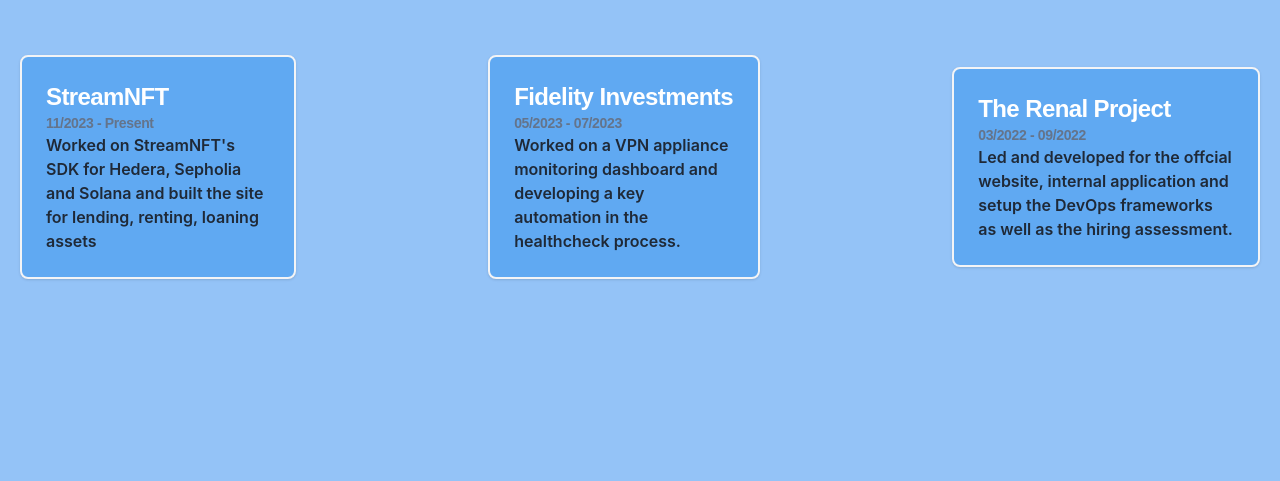
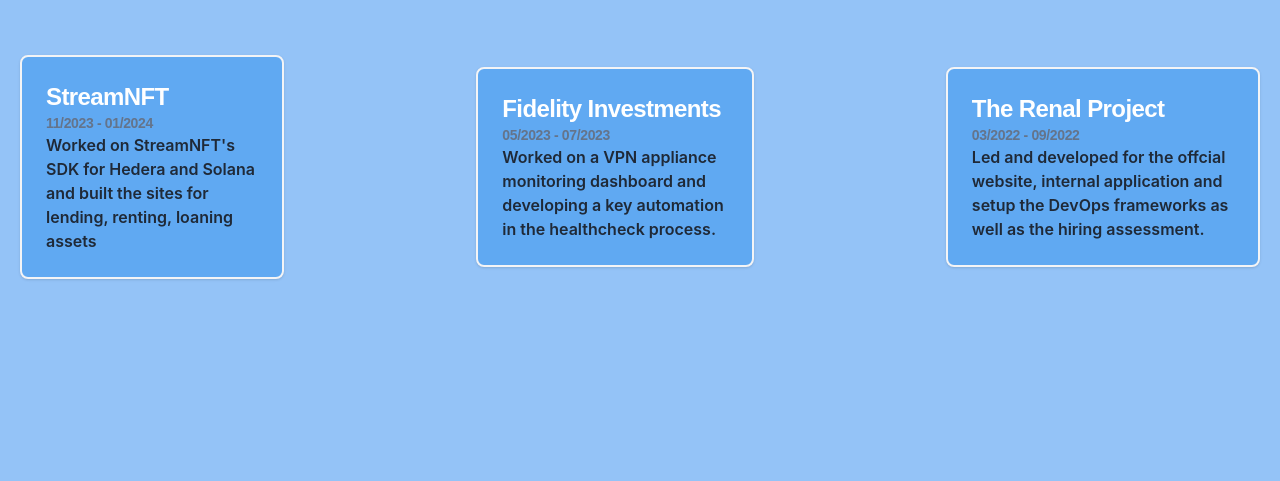
Before and after one commit to VaithiSniper/Portfolio, a plain HTML site: page experience.html in a window 1280 px wide. Shown: the part 233-714 px from the top of the page. Drawn offline with nearby package versions, Linux system fonts and the light colour scheme.

Commit message:
added streamnft details

```diff
--- a/experience.html
+++ b/experience.html
@@ -40,9 +40,9 @@
       <section id="experience" class="flex flex-row gap-x-24 space-x-24 justify-center items-center">
         <div class="block max-w-sm p-6 rounded-lg shadow hover:bg-[#479bef] bg-[#60a9f2] border-gray-100 border-2">
           <h5 class="text-2xl font-bold tracking-tight text-white">StreamNFT</h5>
-          <h5 class="text-sm font-bold tracking-tight text-slate-500">11/2023 - Present</h5>
-          <p class="font-normal text-gray-800 inter">Worked on StreamNFT's SDK for Hedera, Sepholia and Solana and built
-            the site for lending, renting, loaning assets</p>
+          <h5 class="text-sm font-bold tracking-tight text-slate-500">11/2023 - 01/2024</h5>
+          <p class="font-normal text-gray-800 inter">Worked on StreamNFT's SDK for Hedera and Solana and built
+            the sites for lending, renting, loaning assets</p>
         </div>
         <div class="block max-w-sm p-6 rounded-lg shadow hover:bg-[#479bef] bg-[#60a9f2] border-gray-100 border-2">
           <h5 class="text-2xl font-bold tracking-tight text-white">Fidelity Investments</h5>
```
Also changed, not shown: about.html (+1 -2 lines), skills.html (+1 -1 lines), images/skills/web3/hedera.png (added).
